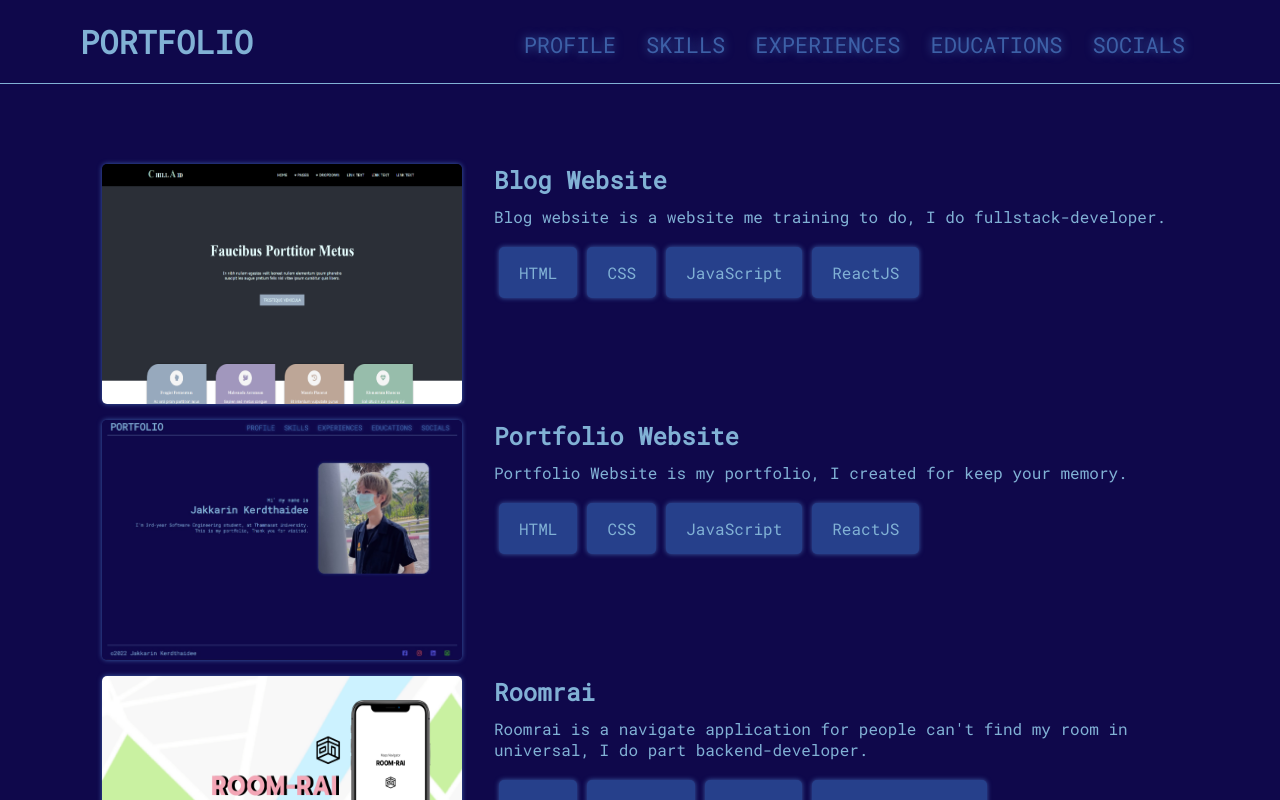
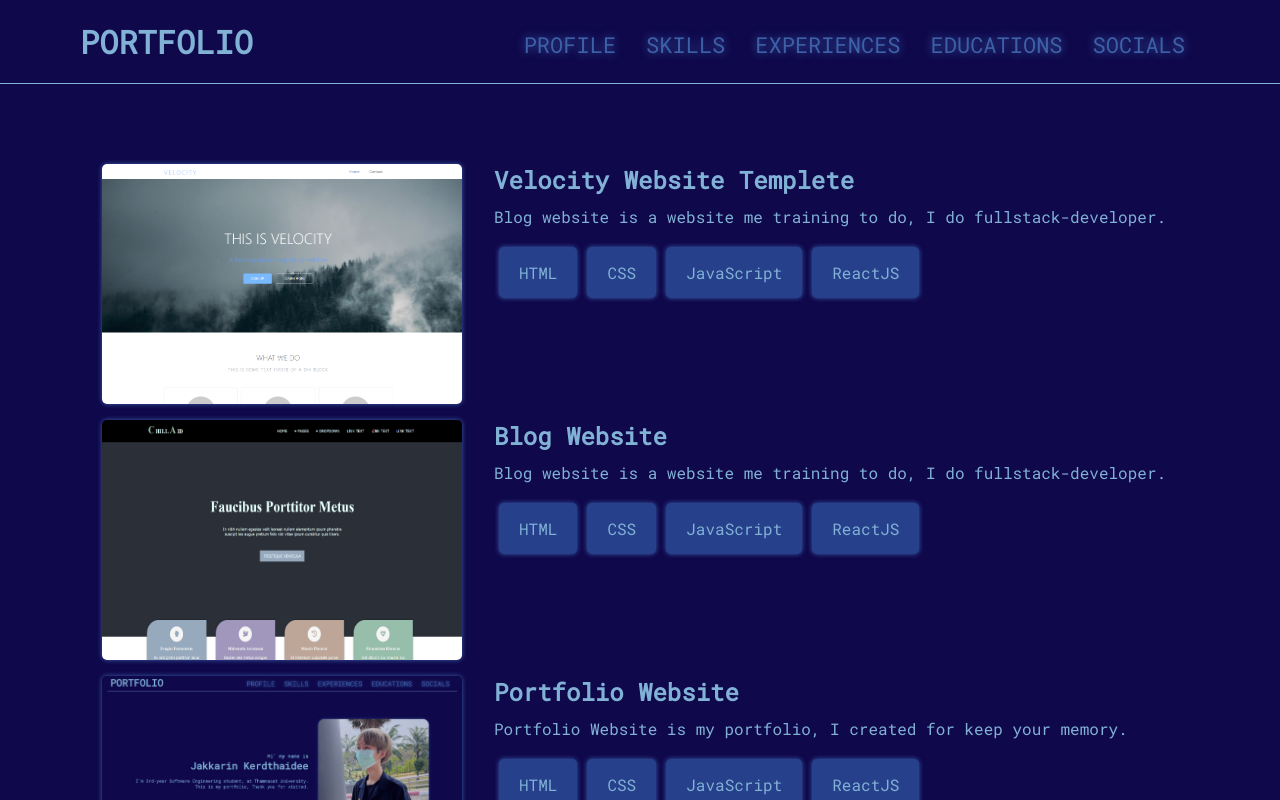
Before and after one commit to JakkarinK/Portfolio-React, a React (Create React App) app: page /Portfolio-React/experiences in a window 1280 px wide. Shown: the top 800 px of the page. Built offline with nearby package versions, Linux system fonts and the light colour scheme.

Commit message:
add exp velocity

```diff
--- a/package.json
+++ b/package.json
@@ -10,13 +10,13 @@
     "react": "^18.2.0",
     "react-dom": "^18.2.0",
     "react-router-dom": "^6.6.1",
-    "react-scripts": "5.0.1",
+    "react-scripts": "^5.0.1",
     "web-vitals": "^2.1.4"
   },
   "scripts": {
     "start": "react-scripts start",
-    "predeploy":"npm run build",
-    "deploy":"gh-pages -d build",
+    "predeploy": "npm run build",
+    "deploy": "gh-pages -d build",
     "build": "react-scripts build",
     "test": "react-scripts test",
     "eject": "react-scripts eject"
--- a/src/contents/Experiences/Experiences.js
+++ b/src/contents/Experiences/Experiences.js
@@ -5,11 +5,19 @@ import DreamPic from './img/Dreamlendar.png'
 import RoomraiPic from './img/Roomrai.png'
 import PortPic from './img/Port.jpg'
 import WebsitePic from './img/website.png'
+import Velocity from './img/velocity.png'
 import TeaPic from './img/Tea.png'
 
 function Experiences() {
     const expList = [
         //name, description, cover, use_lang
+        [
+            'Velocity Website Templete',
+            'Blog website is a website me training to do, I do fullstack-developer.',
+            Velocity,
+            ['HTML', 'CSS', 'JavaScript', 'ReactJS']
+
+        ],
         [
             'Blog Website',
             'Blog website is a website me training to do, I do fullstack-developer.',
```
Also changed, not shown: src/contents/Experiences/img/velocity.png (added), 1 other file (tests, documents, lock files or other folders).
